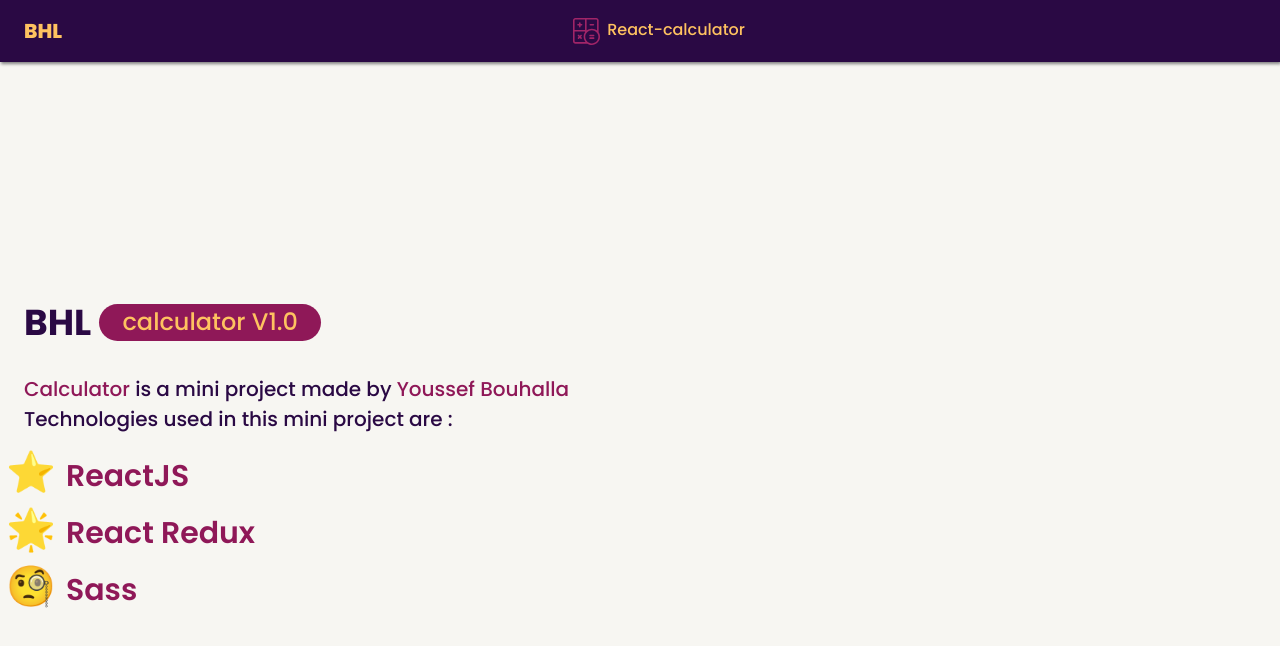
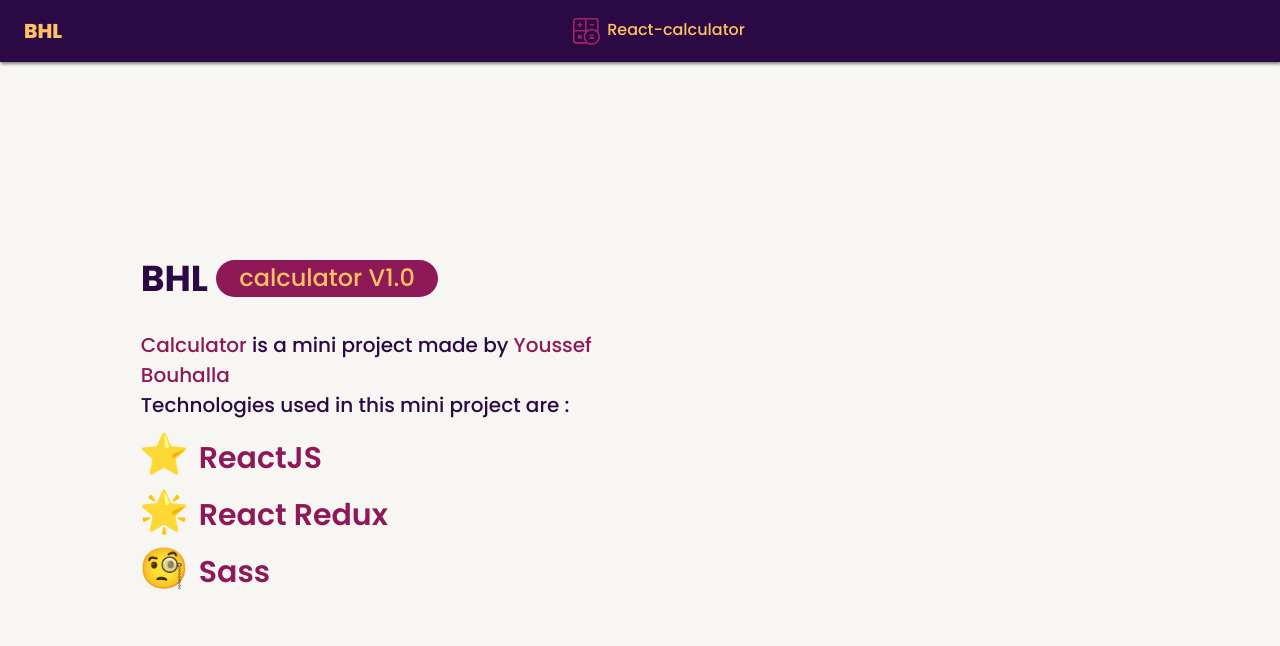
Before and after one commit to YoussefBouhalla/React_Calculator, a React (Create React App) app: page / in a window 1280 px wide. Shown: the top 646 px of the page. Built offline with nearby package versions, Linux system fonts and the light colour scheme.

Commit message:
💄 finished the description for good

```diff
--- a/src/App.js
+++ b/src/App.js
@@ -7,7 +7,7 @@ function App() {
   return (
     <div className="App">
       <Header title={appName} backColor={primaryColor}/>
-      <div className='content d-flex'>
+      <div className='content d-flex w-85'>
         <Description title={appName} />
       </div>
     </div>
--- a/src/components/Layout/Description.js
+++ b/src/components/Layout/Description.js
@@ -2,7 +2,7 @@ import React from 'react'
 
 const Description = ({ title }) => {
     return (
-        <div className='w-50 vh-100 p-4 d-flex flex-column justify-content-center'>
+        <div className='w-50 description d-flex flex-column justify-content-center'>
             <div className='d-flex align-items-center'>
                 <p className='cl-primary fs-12-h4 fw-700'>BHL</p>
                 <div className='bkg-third big-tag mx-2 cl-second fs-12-h5 fw-500 text-center'>
@@ -10,7 +10,7 @@ const Description = ({ title }) => {
                 </div>
             </div>
             <p className='fs-20 fw-500 cl-primary mt-4'><span className='cl-third'>Calculator</span> is a mini project made by <span className='cl-third'>Youssef Bouhalla</span><br/>Technologies used in this mini project are :</p>
-            <ul className='mt-2 cl-third fw-600 techs-list'>
+            <ul className='mt-1 mx-3 cl-third fw-600 techs-list'>
                 <li>ReactJS</li>
                 <li>React Redux</li>
                 <li>Sass</li>
--- a/src/index.css
+++ b/src/index.css
@@ -69,6 +69,13 @@ code {
 .bkg-third{
   background-color: #8F1858;
 }
+
+/* width */
+
+.w-85{
+  width: 78%;
+}
+
 /* fonts */
 /* font sizes */
 .fs-10{
@@ -151,3 +158,8 @@ code {
   height: 27px;
   margin-right: 7px;
 }
+
+/* description style */
+.description{
+  height: calc(100vh - 62px);
+}
```
